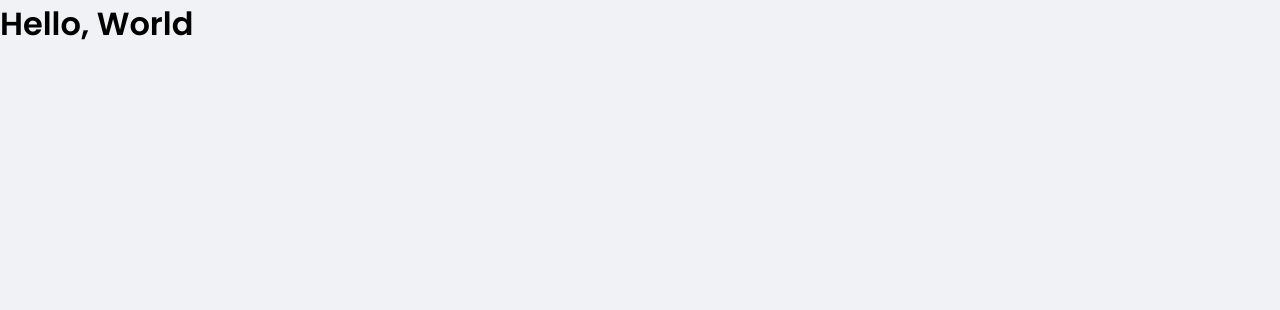
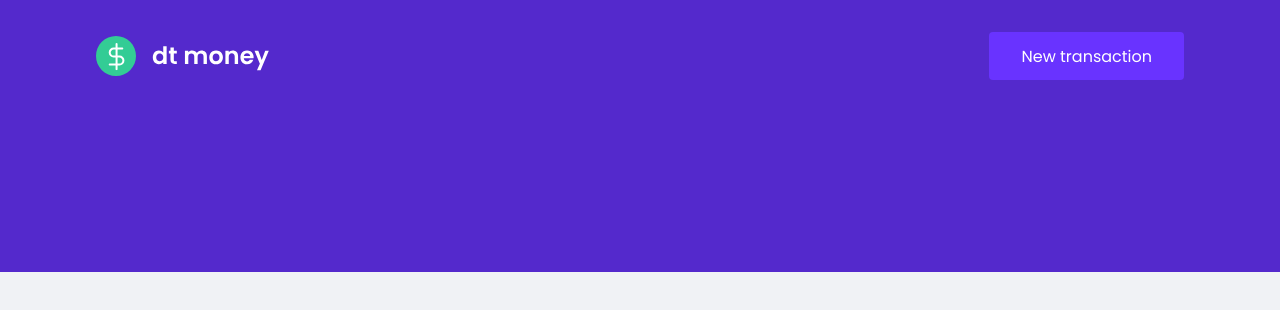
Before and after one commit to viniciusoliveiras/dtmoney, a React (Create React App) app: page / in a window 1280 px wide. Shown: the top 310 px of the page. Built offline with nearby package versions, Linux system fonts and the light colour scheme.

Commit message:
Componentizacao | Componente: Header

```diff
--- a/src/App.tsx
+++ b/src/App.tsx
@@ -1,10 +1,11 @@
+import { Header } from './components/Header';
 import { GlobalStyle } from './styles/global';
 
 export function App() {
   return (
-    <div className='App'>
-      <h1>Hello, World</h1>
+    <>
+      <Header />
       <GlobalStyle />
-    </div>
+    </>
   );
 }
--- /dev/null
+++ b/src/components/Header/index.tsx
@@ -0,0 +1,13 @@
+import logoImg from '../../assets/logo.svg';
+import { Container, Content } from './styles';
+
+export function Header() {
+  return (
+    <Container>
+      <Content>
+        <img src={logoImg} alt='dtmoney' />
+        <button type='button'>New transaction</button>
+      </Content>
+    </Container>
+  );
+}
--- /dev/null
+++ b/src/components/Header/styles.ts
@@ -0,0 +1,31 @@
+import styled from 'styled-components';
+
+export const Container = styled.header`
+  background: var(--blue);
+`;
+
+export const Content = styled.div`
+  max-width: 1120px;
+  margin: 0 auto;
+
+  padding: 2rem 1rem 12rem;
+  display: flex;
+  align-items: center;
+  justify-content: space-between;
+
+  button{
+    font-size: 1rem;
+    color: #FFF;
+    background-color: var(--blue-light);
+    border: 0;
+    padding: 0 2rem;
+    border-radius: 0.25rem;
+    height: 3rem;
+
+    transition: filter 0.2s;
+
+    &:hover{
+      filter: brightness(0.9);
+    }
+  }
+`;
```
